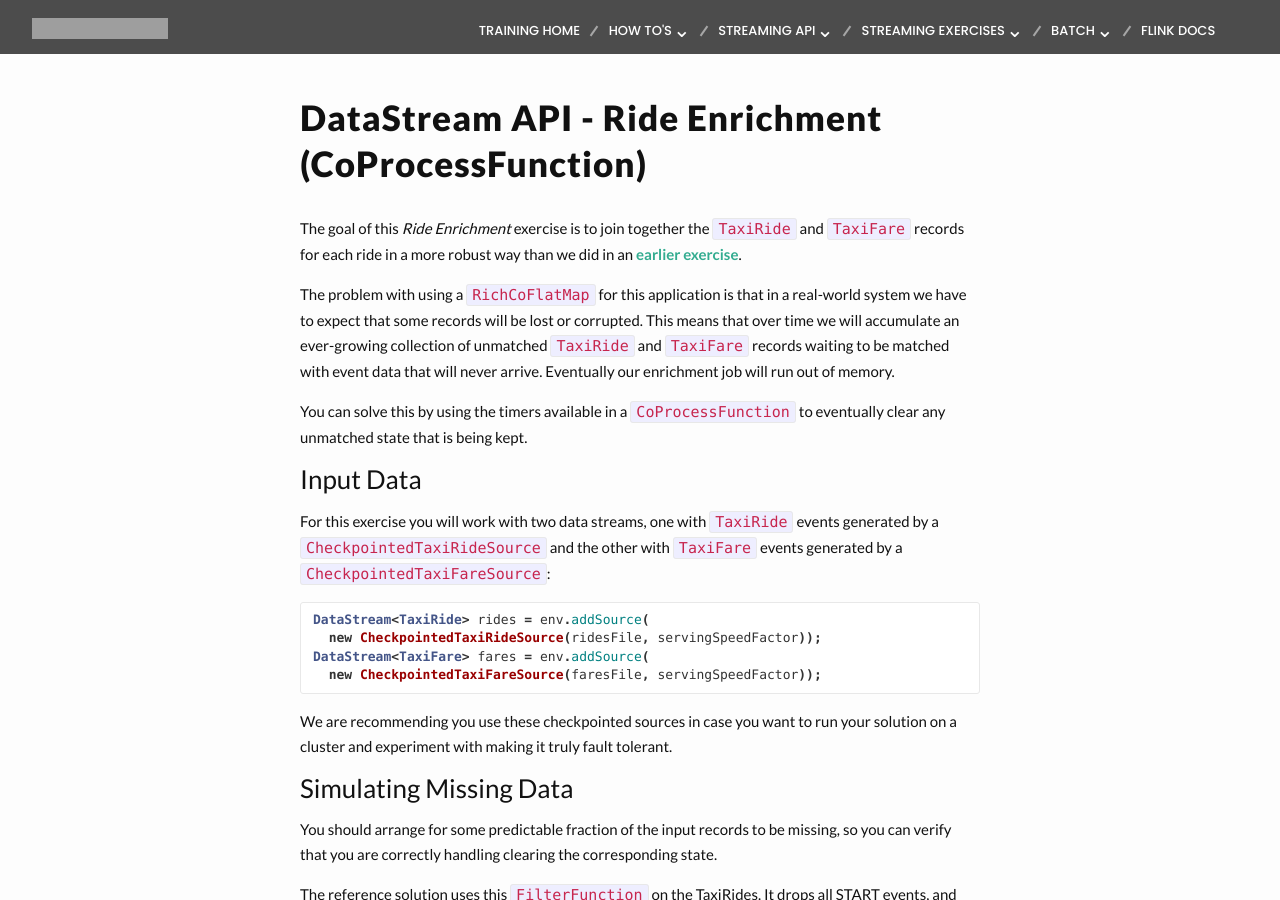
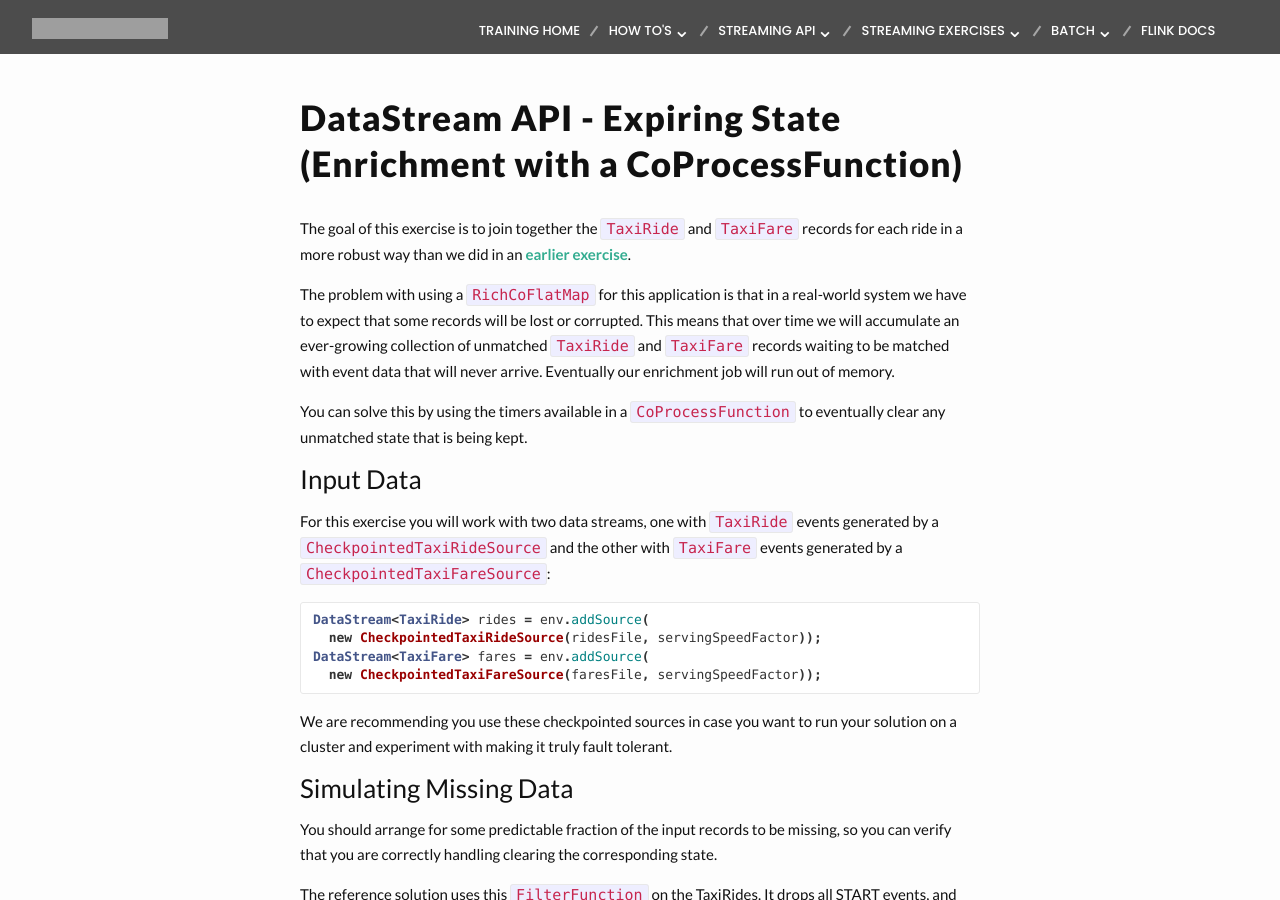
Before and after one commit to dataArtisans/flink-training-web, a Jekyll site: the page built from exercises/rideEnrichment-processfunction.md, in a window 1280 px wide and 900 px high. Built offline with Jekyll 4.4.1, drawn with Linux system fonts in a browser that asks for light colours; nearby versions of some CDN libraries; grey boxes are pictures that could not be loaded.

```diff
--- a/_includes/header.html
+++ b/_includes/header.html
@@ -51,9 +51,9 @@
                 <li><a href="{{ site.baseurl }}/exercises/taxiData.html"><i>Taxi Data</i></a></li>
 		            <hr />
                 <li><a href="{{ site.baseurl }}/exercises/rideCleansing.html">Taxi Ride Cleansing</a></li>
+                <li><a href="{{ site.baseurl }}/exercises/rideEnrichment-flatmap.html">Stateful Enrichment</a></li>
                 <li><a href="{{ site.baseurl }}/exercises/hourlyTips.html">Hourly Tips</a></li>
-                <li><a href="{{ site.baseurl }}/exercises/rideEnrichment-flatmap.html">Ride Enrichment (RichCoFlatMap)</a></li>
-                <li><a href="{{ site.baseurl }}/exercises/rideEnrichment-processfunction.html">Ride Enrichment (CoProcessFunction)</a></li>
+                <li><a href="{{ site.baseurl }}/exercises/rideEnrichment-processfunction.html">Expiring State</a></li>
                 <hr />
                 <li><a href="{{ site.baseurl }}/exercises/popularPlaces.html">Popular Places</a></li>
                 <li><a href="{{ site.baseurl }}/exercises/longRides.html">Long Ride Alerts</a></li>
--- a/exercises/rideEnrichment-processfunction.md
+++ b/exercises/rideEnrichment-processfunction.md
@@ -1,10 +1,10 @@
 ---
 layout: page
-title: DataStream API - Ride Enrichment (CoProcessFunction)
+title: DataStream API - Expiring State (Enrichment with a CoProcessFunction)
 permalink: /exercises/rideEnrichment-processfunction.html
 ---
 
-The goal of this _Ride Enrichment_ exercise is to join together the `TaxiRide` and `TaxiFare` records for each ride in a more robust way than we did in an [earlier exercise]({{ site.baseurl }}/exercises/rideEnrichment-flatmap.html).
+The goal of this exercise is to join together the `TaxiRide` and `TaxiFare` records for each ride in a more robust way than we did in an [earlier exercise]({{ site.baseurl }}/exercises/rideEnrichment-flatmap.html).
 
 The problem with using a `RichCoFlatMap` for this application is that in a real-world system we have to expect that some records will be lost or corrupted. This means that over time we will accumulate an ever-growing collection of unmatched `TaxiRide` and `TaxiFare` records waiting to be matched with event data that will never arrive. Eventually our enrichment job will run out of memory.
 
```
Also changed, not shown: exercises/rideEnrichment-flatmap.md (+2 -2 lines).
